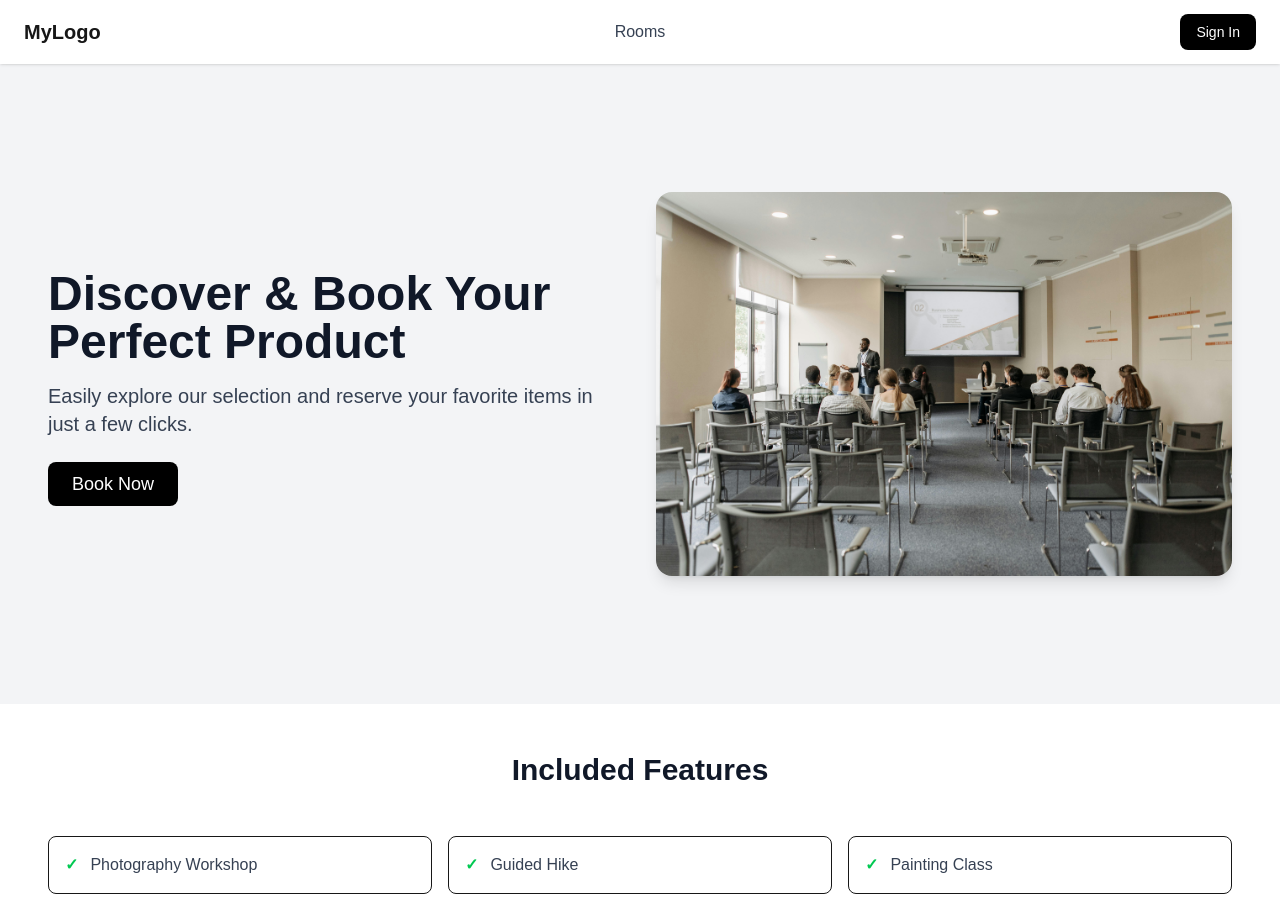
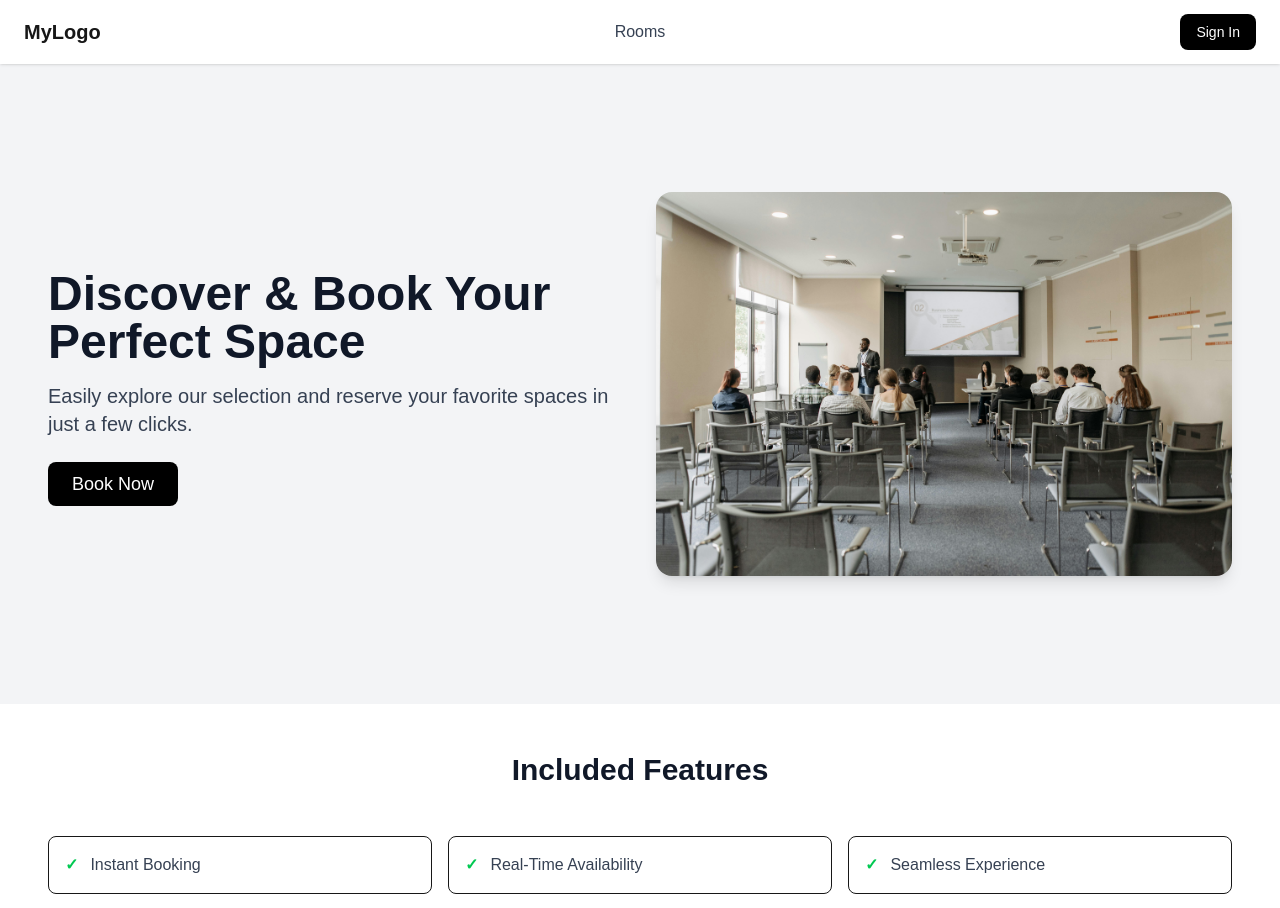
Before and after one commit to vadlacika9/enterprise_frontend, a Next.js app: page / in a window 1280 px wide. Shown: the top 908 px of the page. Built offline with nearby package versions, Linux system fonts and the light colour scheme.

Commit message:
no comment

```diff
--- a/app/rooms/[id]/page.tsx
+++ b/app/rooms/[id]/page.tsx
@@ -187,8 +187,8 @@ export default function RoomPage() {
               {/* --- JOBB OLDAL: ÁR ÉS FOGLALÁS --- */}
               <div className="w-full md:w-80 bg-gray-50 border border-gray-200 rounded-2xl p-6 shadow-sm sticky top-24">
                 <div className="flex items-end gap-1 mb-6">
-                    <span className="text-4xl font-black text-gray-900">${displayPrice}</span>
-                    <span className="text-gray-500 font-medium mb-1">/ hour</span>
+                    <span className="text-4xl font-black text-gray-900">{displayPrice}</span>
+                    <span className="text-gray-500 font-medium mb-1">RON / hour</span>
                 </div>
 
                 <button
--- a/components/CheckoutForm.tsx
+++ b/components/CheckoutForm.tsx
@@ -122,7 +122,7 @@ const cardStyle: StripeCardElementOptions = {
         disabled={processing || succeeded || !stripe}
         className="w-full bg-black text-white p-4 rounded-xl font-bold hover:bg-gray-800 disabled:bg-gray-400 transition-all duration-200"
       >
-        {processing ? "Feldolgozás..." : succeeded ? "✓ Sikeres fizetés!" : "Fizetés indítása"}
+        {processing ? "Processing..." : succeeded ? "✓ Succesfull payment!" : "Pay"}
       </button>
     </form>
   );
--- a/components/Feature.tsx
+++ b/components/Feature.tsx
@@ -1,12 +1,12 @@
 import Link from "next/link";
 
 const features=[
-   "Photography Workshop",
-    "Guided Hike",
-    "Painting Class",
-    "Cooking Lessons",
-    "Yoga Session",
-    "Team Building Games",
+   "Instant Booking",
+    "Real-Time Availability",
+    "Seamless Experience",
+    "Smart Filters",
+    "Transparent Pricing",
+    "Transparent Pricing",
   ];
 
 export default function FeatureList() {
--- a/components/Hero.tsx
+++ b/components/Hero.tsx
@@ -9,10 +9,10 @@ export default function HeroSection() {
         {/* Left side – Text */}
         <div className="flex-1 flex flex-col gap-4">
           <h1 className="text-4xl md:text-5xl font-bold text-gray-900">
-            Discover & Book Your Perfect Product
+            Discover & Book Your Perfect Space
           </h1>
           <p className="text-gray-700 text-lg md:text-xl">
-            Easily explore our selection and reserve your favorite items in just a few clicks.
+            Easily explore our selection and reserve your favorite spaces in just a few clicks.
           </p>
           <div className="mt-4">
             <Link
--- a/components/RoomList.tsx
+++ b/components/RoomList.tsx
@@ -48,7 +48,6 @@ export default function RoomList() {
         return (
           <div key={room.room_id} className="group bg-white rounded-2xl shadow-sm border border-gray-100 overflow-hidden hover:shadow-xl transition-all duration-300 flex flex-col">
 
-            {/* KATTINTHATÓ KÉP */}
             <Link href={detailsUrl} className="block overflow-hidden">
               {room.images && room.images.length > 0 ? (
                 <img
@@ -59,13 +58,11 @@ export default function RoomList() {
               ) : (
                 <div className="w-full h-56 bg-gray-200 flex items-center justify-center text-gray-400">No image</div>
               )}
-            </Link>
+
 
             <div className="p-5 flex flex-col grow gap-3">
               <div>
-                <Link href={detailsUrl}>
                   <h3 className="text-xl font-bold text-gray-800 hover:text-blue-600 transition">{room.title}</h3>
-                </Link>
                 <p className="text-gray-500 text-sm mt-1">{room.city}</p>
               </div>
 
@@ -75,28 +72,12 @@ export default function RoomList() {
 
               <div className="mt-auto">
                  <p className="text-2xl font-black text-gray-900 mb-4">
-                  ${room.hourly_price.toFixed(2)} <span className="text-sm font-normal text-gray-500">/ hour</span>
+                  {room.hourly_price.toFixed(2)} <span className="text-sm font-normal text-gray-500">RON / hour</span>
                 </p>
 
-                <div className="flex gap-3">
-                  {/* DETAILS GOMB */}
-                  <Link
-                    href={detailsUrl}
-                    className="flex-1 text-center border border-gray-300 text-gray-700 px-4 py-2.5 rounded-xl text-sm font-semibold hover:bg-gray-50 transition"
-                  >
-                    Details
-                  </Link>
-
-                  {/* BOOK NOW GOMB */}
-                  <Link
-                    href={`${detailsUrl}/book`}
-                    className="flex-1 text-center bg-black text-white px-4 py-2.5 rounded-xl text-sm font-semibold hover:bg-gray-800 transition shadow-md"
-                  >
-                    Book Now
-                  </Link>
-                </div>
               </div>
             </div>
+            </Link>
           </div>
         );
       })}
```
